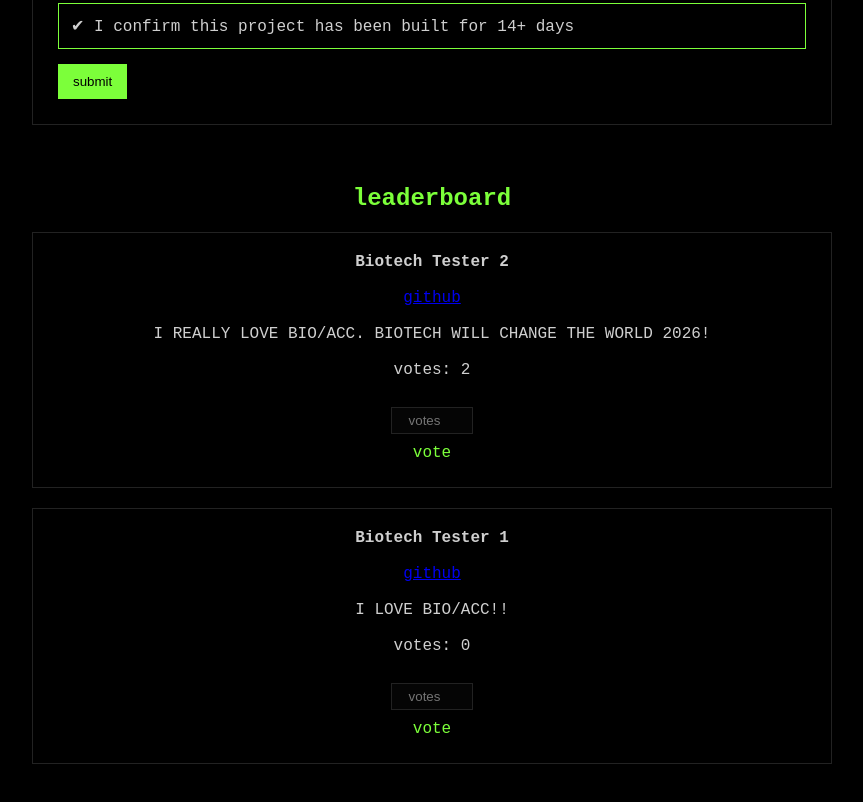
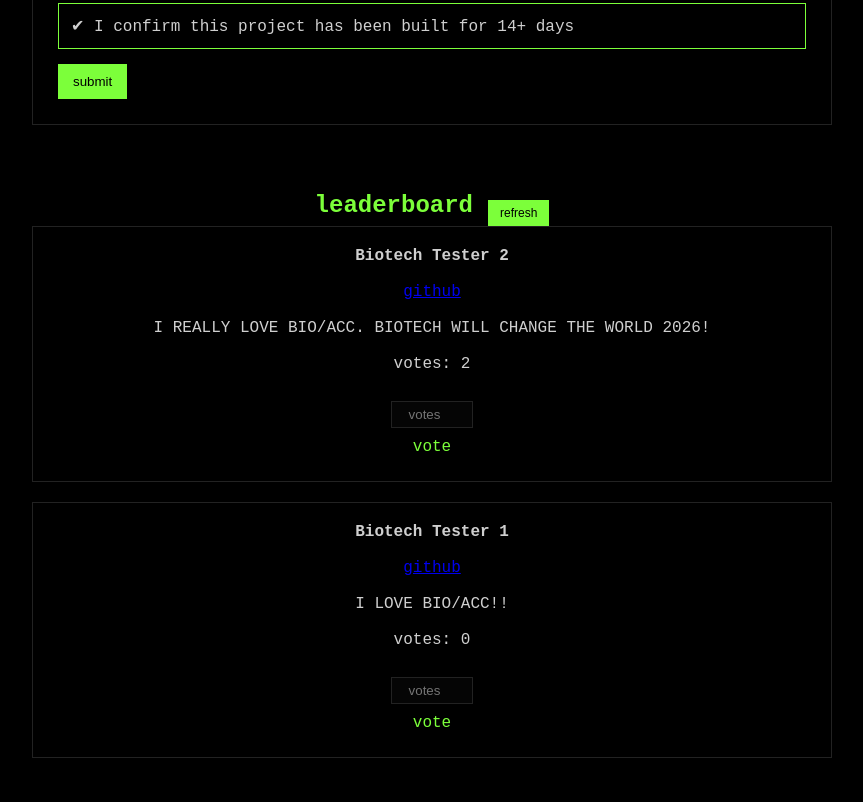
Before and after one commit to CryptoGatsu/bioacc, a plain HTML site: page public/fund.html in a window 1280 px wide. Shown: the part 881-1683 px from the top of the page, without its empty margins (208-1071 px from the left). Drawn offline with Linux system fonts and the light colour scheme.

Commit message:
Update fund.html

```diff
--- a/public/fund.html
+++ b/public/fund.html
@@ -199,7 +199,12 @@ margin-left:10px;
 
 </div>
 
-<h2>leaderboard</h2>
+<div style="display:flex;justify-content:center;align-items:center;gap:15px;margin-top:60px;">
+  <h2 style="margin:0;">leaderboard</h2>
+  <button class="button" onclick="loadProjects()" style="padding:6px 12px;font-size:12px;">
+    refresh
+  </button>
+</div>
 <div id="feed"></div>
 
 </div>
@@ -261,7 +266,10 @@ async function loadProjects(){
 const feed = document.getElementById("feed")
 
 // loading UI
-feed.innerHTML = "[updating...]"
+const newHTML = "[updating...]"
+if(feed.innerHTML !== newHTML){
+  feed.innerHTML = newHTML
+}
 
 try {
 
@@ -446,7 +454,6 @@ alert("submit error")
 
 // INIT
 loadProjects()
-setInterval(loadProjects, 5000)
 
 </script>
 
```
